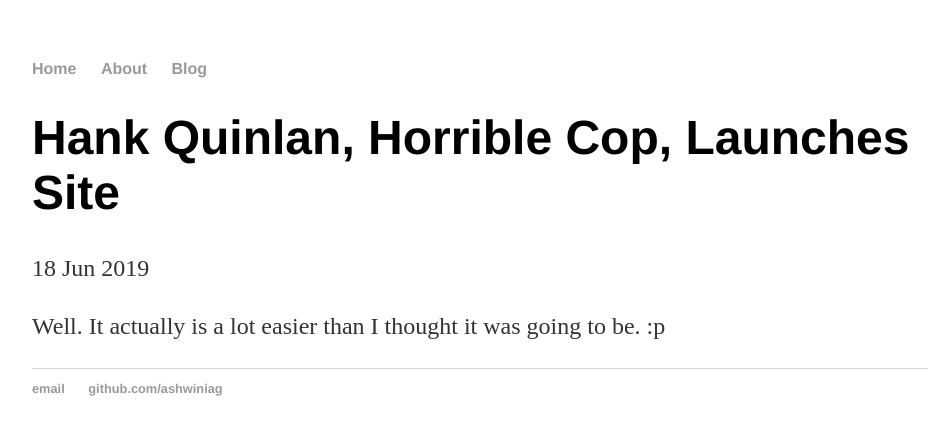
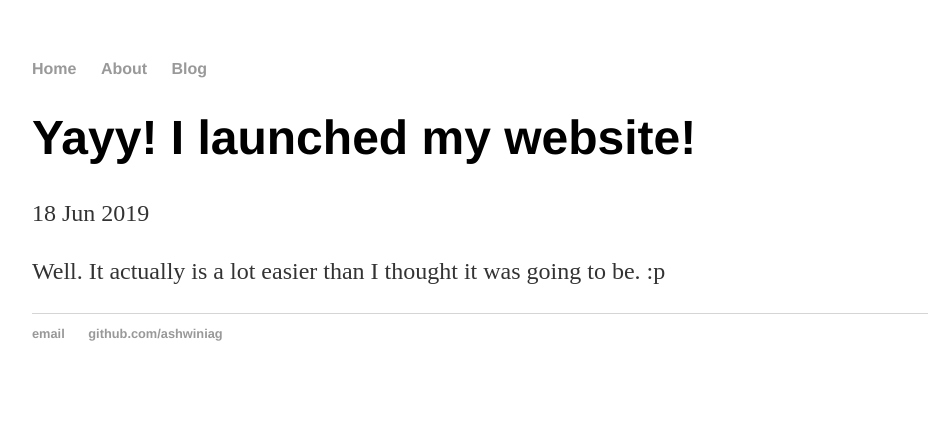
Before and after one commit to ashwiniag/ashwiniag.github.io, a Jekyll site: the page built from _posts/2019-06-18-site-launched.md, in a window 1280 px wide. Shown: the top 435 px of the page, without its empty margins (160-1099 px from the left). Built offline with Jekyll 4.4.1, drawn with Linux system fonts in a browser that asks for light colours.

Commit message:
Update 2019-06-18-site-launched.md

```diff
--- a/_posts/2019-06-18-site-launched.md
+++ b/_posts/2019-06-18-site-launched.md
@@ -1,6 +1,6 @@
 ---
 layout: post
-title: "Hank Quinlan, Horrible Cop, Launches Site"
+title: "Yayy! I launched my website!"
 date: 2019-06-18
 ---
 
```
